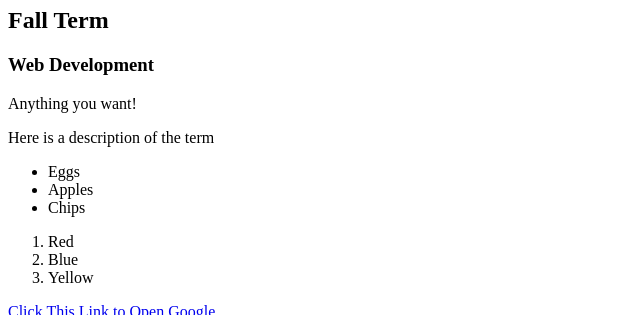
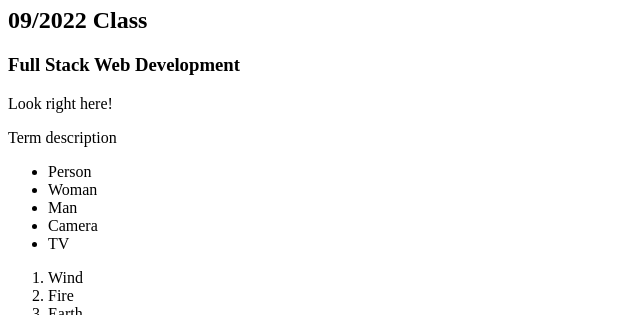
Before and after one commit to roberts-fullstack/favorites-101, a plain HTML site: page index.html in a window 1280 px wide. Shown: the part 73-388 px from the top of the page, without its empty margins (0-640 px from the left). Drawn offline with Linux system fonts and the light colour scheme.

Commit message:
Update index.html

```diff
--- a/index.html
+++ b/index.html
@@ -10,40 +10,42 @@
     <div>
         <h1>Code Immersives</h1>
 
-        <h2>Fall Term</h2>
+        <h2>09/2022 Class</h2>
 
         <h3>
-            Web Development
+            Full Stack Web Development
         </h3>
     </div>
     <div>
-        Anything you want!
+        Look right here!
     </div>
 
-    <p>Here is a description of the term</p>
+    <p>Term description</p>
 
     <!-- Unordered List -->
     <ul>
-        <li>Eggs</li>
-        <li>Apples</li>
-        <li>Chips</li>
+        <li>Person</li>
+        <li>Woman</li>
+        <li>Man</li>
+        <li>Camera</li>
+        <li>TV</li>
     </ul>
 
     <!-- Ordered List -->
     <ol>
-        <li>Red</li>
-        <li>Blue</li>
-        <li>Yellow</li>
+        <li>Wind</li>
+        <li>Fire</li>
+        <li>Earth</li>
     </ol>
 
 
 
-    <a href="https://www.google.com/">Click This Link to Open Google</a>
+    <a href="https://www.slashdot.com/">Click This Link to Open Slashdot</a>
 
     <!-- Break Tag -->
     <br>
 
-    <img src="https://hips.hearstapps.com/hmg-prod.s3.amazonaws.com/images/golden-retriever-royalty-free-image-506756303-1560962726.jpg?crop=1.00xw:0.756xh;0,0.0756xh&resize=768:*" alt="Dog">
+    <img src="https://media.gq.com/photos/5f91ea3e078a51dfad7c4f30/master/pass/GS030119ParisFashion_18.jpg" alt="Lenny Kravitz smiling">
 
 </body>
 </html>
```
